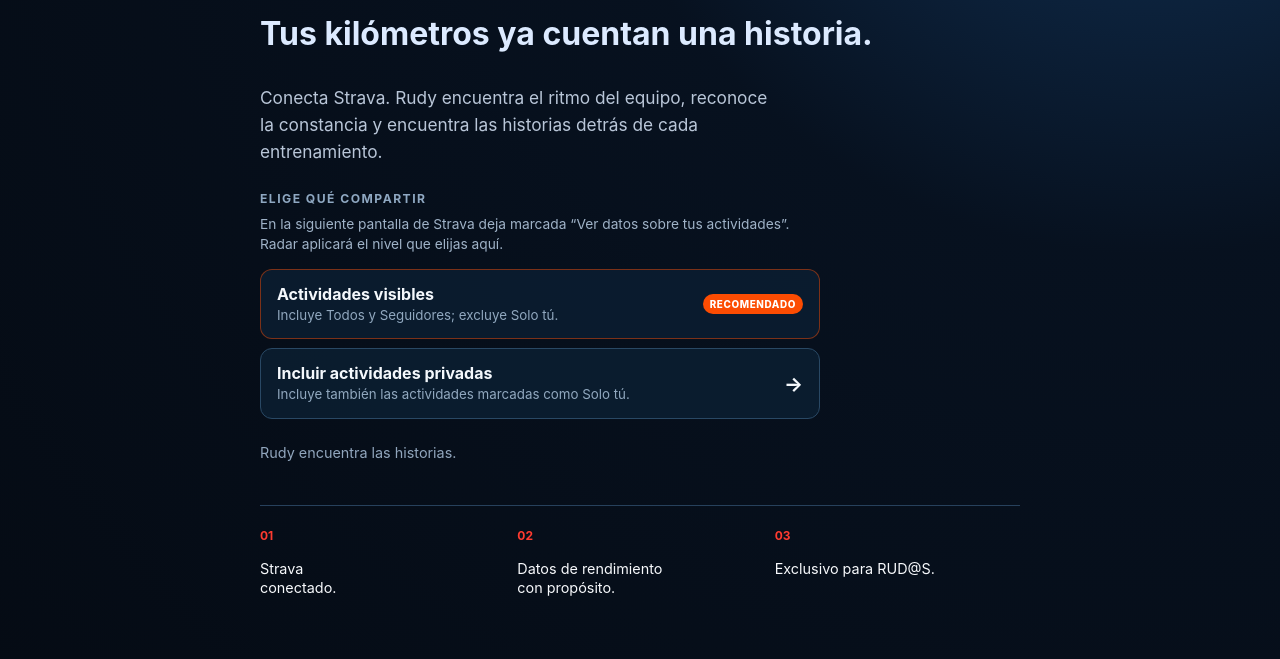
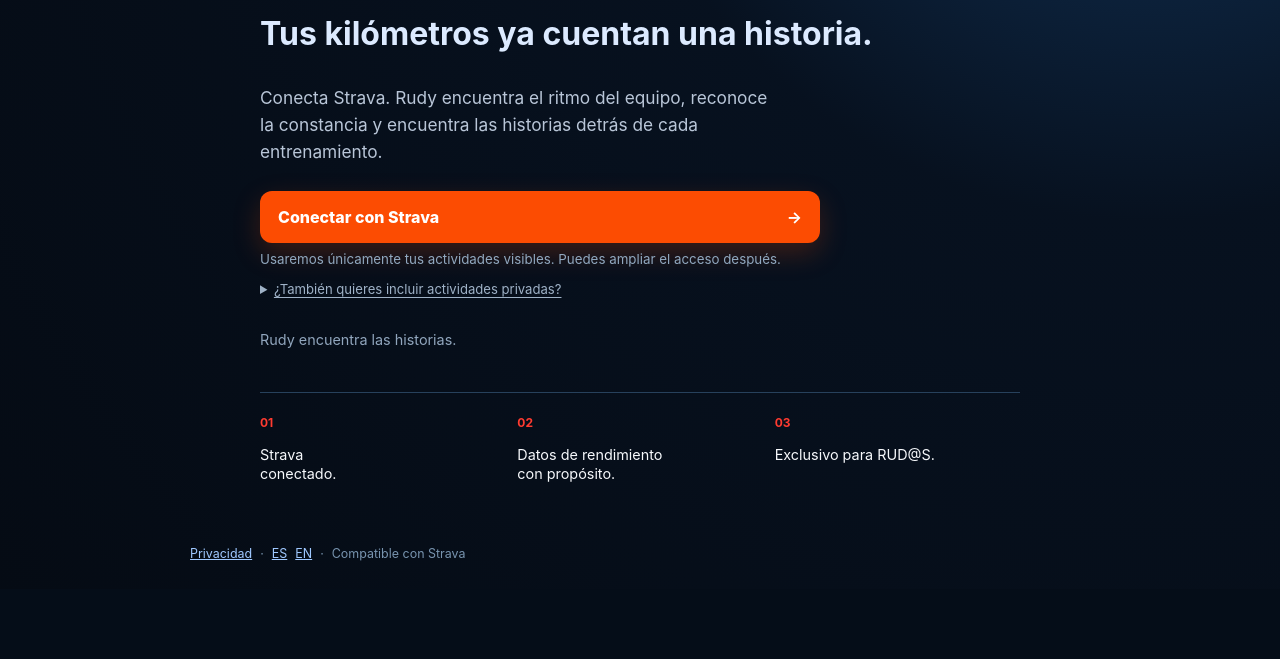
Before and after one commit to solrakmnk/rudyRadar, a FastAPI app: page / in a window 1280 px wide. Shown: the part 401-1060 px from the top of the page. After the commit the page ends 962 px from the top, so only its background shows below. Run offline with FastAPI, Linux system fonts and the light colour scheme.

Commit message:
ux: restore one-click Strava connection

```diff
--- a/app/i18n.py
+++ b/app/i18n.py
@@ -7,7 +7,7 @@
 
 MESSAGES: dict[str, dict[str, str]] = {
     "es": {
-        "product": "Radar Rudo", "assistant": "Rudy encuentra las historias.", "connect": "Conectar con Strava", "access_title": "Elige qué compartir", "access_explanation": "En la siguiente pantalla de Strava deja marcada “Ver datos sobre tus actividades”. Radar aplicará el nivel que elijas aquí.", "visible_access": "Actividades visibles", "visible_access_detail": "Incluye Todos y Seguidores; excluye Solo tú.", "private_access": "Incluir actividades privadas", "private_access_detail": "Incluye también las actividades marcadas como Solo tú.", "recommended": "RECOMENDADO", "enable_private": "Incluir mis actividades privadas",
+        "product": "Radar Rudo", "assistant": "Rudy encuentra las historias.", "connect": "Conectar con Strava", "connect_default_detail": "Usaremos únicamente tus actividades visibles. Puedes ampliar el acceso después.", "access_title": "¿También quieres incluir actividades privadas?", "access_explanation": "En la siguiente pantalla de Strava deja marcada “Ver datos sobre tus actividades”.", "visible_access": "Actividades visibles", "visible_access_detail": "Incluye Todos y Seguidores; excluye Solo tú.", "private_access": "Conectar incluyendo privadas", "private_access_detail": "Incluye también las actividades marcadas como Solo tú.", "recommended": "RECOMENDADO", "enable_private": "Incluir mis actividades privadas",
         "privacy": "Privacidad", "language_es": "ES", "language_en": "EN", "club_moving": "EL CLUB EN MOVIMIENTO",
         "hero": "Tus kilómetros ya cuentan una historia.", "intro": "Conecta Strava. Rudy encuentra el ritmo del equipo, reconoce la constancia y encuentra las historias detrás de cada entrenamiento.",
         "exclusive": "Exclusivo para RUD@S.", "activities": "Actividades", "distance": "Distancia", "active_days": "Días activos", "elevation": "Desnivel",
@@ -26,7 +26,7 @@
         "weekly_pulse": "PULSO DEL PERIODO", "vs_last_week": "vs. periodo anterior", "more_distance": "más kilómetros totales", "less_distance": "menos kilómetros totales", "same_distance": "mismo kilometraje total", "discipline_activity": "Actividad por disciplina", "biggest_distance_day": "Día con más distancia del equipo", "period_stories": "Historias del periodo", "your_summary": "TU RESUMEN", "total_period": "Total del periodo", "swim": "Natación", "open_water": "Aguas abiertas", "bike": "Bici", "run": "Carrera", "walk": "Caminata / Hiking", "strength": "Fuerza", "wellbeing": "Yoga / movilidad", "pace_per_100m": "ritmo /100 m", "pace_per_km": "ritmo /km", "average_speed": "velocidad media", "team_community": "Comunidad RUD@S", "team_participation": "Participación", "team_activity": "Actividad del equipo", "team_time": "Tiempo en movimiento", "team_distance": "Distancia compartida", "team_total": "en este periodo", "complementary_training": "Fuerza y bienestar", "your_longest_day": "Tu día con más distancia", "your_busiest_day": "Tu día con más actividad", "team_busiest_day": "El día que más se movió RUD@S", "team_discipline_days": "Los grandes días del equipo", "participants": "participantes", "sessions": "sesiones", "gym": "Gym", "no_story_yet": "La próxima actividad abre la historia de este periodo.", "weekday_0": "Lunes", "weekday_1": "Martes", "weekday_2": "Miércoles", "weekday_3": "Jueves", "weekday_4": "Viernes", "weekday_5": "Sábado", "weekday_6": "Domingo",
     },
     "en": {
-        "product": "Radar Rudo", "assistant": "Rudy finds the stories.", "connect": "Connect with Strava", "access_title": "Choose what to share", "access_explanation": "On the next Strava screen, keep “View data about your activities” checked. Radar will apply the level you choose here.", "visible_access": "Visible activities", "visible_access_detail": "Includes Everyone and Followers; excludes Only You.", "private_access": "Include private activities", "private_access_detail": "Also includes activities marked Only You.", "recommended": "RECOMMENDED", "enable_private": "Include my private activities",
+        "product": "Radar Rudo", "assistant": "Rudy finds the stories.", "connect": "Connect with Strava", "connect_default_detail": "We'll use only your visible activities. You can expand access later.", "access_title": "Also include private activities?", "access_explanation": "On the next Strava screen, keep “View data about your activities” checked.", "visible_access": "Visible activities", "visible_access_detail": "Includes Everyone and Followers; excludes Only You.", "private_access": "Connect including private activities", "private_access_detail": "Also includes activities marked Only You.", "recommended": "RECOMMENDED", "enable_private": "Include my private activities",
         "privacy": "Privacy", "language_es": "ES", "language_en": "EN", "club_moving": "THE CLUB IN MOTION",
         "hero": "Your kilometers already tell a story.", "intro": "Connect Strava. Rudy finds the team's rhythm, recognizes consistency, and finds the stories behind every workout.",
         "exclusive": "Only for RUD@S.", "activities": "Activities", "distance": "Distance", "active_days": "Active days", "elevation": "Elevation",
--- a/app/static/access.css
+++ b/app/static/access.css
@@ -1,8 +1,39 @@
+.quick-connect {
+  display: grid;
+  gap: 8px;
+  max-width: 560px;
+  margin: 25px 0;
+}
+
+.connect-primary {
+  display: flex;
+  justify-content: space-between;
+  align-items: center;
+  padding: 16px 18px;
+  border-radius: 12px;
+  color: #fff;
+  background: #fc4c02;
+  font-weight: 850;
+  text-decoration: none;
+  box-shadow: 0 10px 28px rgba(252, 76, 2, .22);
+}
+
+.connect-primary:hover { background: #e94400; transform: translateY(-1px); }
+.quick-connect > small { color: #91a8bf; }
+
 .access-choice {
   display: grid;
   gap: 9px;
-  max-width: 560px;
-  margin: 25px 0;
+  margin-top: 6px;
+}
+
+.access-choice summary {
+  width: max-content;
+  color: #9fb2c7;
+  cursor: pointer;
+  font-size: .82rem;
+  text-decoration: underline;
+  text-underline-offset: 3px;
 }
 
 .access-choice h2 {
--- a/app/templates/index.html
+++ b/app/templates/index.html
@@ -1 +1 @@
-{% extends 'base.html' %}{% block body %}<main class="landing"><p class="team landing-team"><img class="landing-mark" src="/static/rudos-logo.png" alt="RUD@S"> RUD@S</p><p class="eyebrow">{{ t('club_moving') }}</p><h1>RADAR<br><i>RUDO</i></h1><p class="hero">{{ t('hero') }}</p><p class="intro">{{ t('intro') }}</p><section class="access-choice" aria-label="{{ t('access_title') }}"><h2>{{ t('access_title') }}</h2><p>{{ t('access_explanation') }}</p><a class="access-option recommended" href="/auth/strava"><span><b>{{ t('visible_access') }}</b><small>{{ t('visible_access_detail') }}</small></span><em>{{ t('recommended') }}</em></a><a class="access-option" href="/auth/strava?include_private=true"><span><b>{{ t('private_access') }}</b><small>{{ t('private_access_detail') }}</small></span><strong>→</strong></a></section><p class="tagline">{{ t('assistant') }}</p><section class="promise"><div><b>01</b><p>Strava<br>conectado.</p></div><div><b>02</b><p>Datos de rendimiento<br>con propósito.</p></div><div><b>03</b><p>{{ t('exclusive') }}</p></div></section></main>{% endblock %}
+{% extends 'base.html' %}{% block body %}<main class="landing"><p class="team landing-team"><img class="landing-mark" src="/static/rudos-logo.png" alt="RUD@S"> RUD@S</p><p class="eyebrow">{{ t('club_moving') }}</p><h1>RADAR<br><i>RUDO</i></h1><p class="hero">{{ t('hero') }}</p><p class="intro">{{ t('intro') }}</p><section class="quick-connect" aria-label="{{ t('connect') }}"><a class="connect-primary" href="/auth/strava">{{ t('connect') }} <strong>→</strong></a><small>{{ t('connect_default_detail') }}</small><details class="access-choice"><summary>{{ t('access_title') }}</summary><p>{{ t('access_explanation') }}</p><a class="access-option" href="/auth/strava?include_private=true"><span><b>{{ t('private_access') }}</b><small>{{ t('private_access_detail') }}</small></span><strong>→</strong></a></details></section><p class="tagline">{{ t('assistant') }}</p><section class="promise"><div><b>01</b><p>Strava<br>conectado.</p></div><div><b>02</b><p>Datos de rendimiento<br>con propósito.</p></div><div><b>03</b><p>{{ t('exclusive') }}</p></div></section></main>{% endblock %}
```
